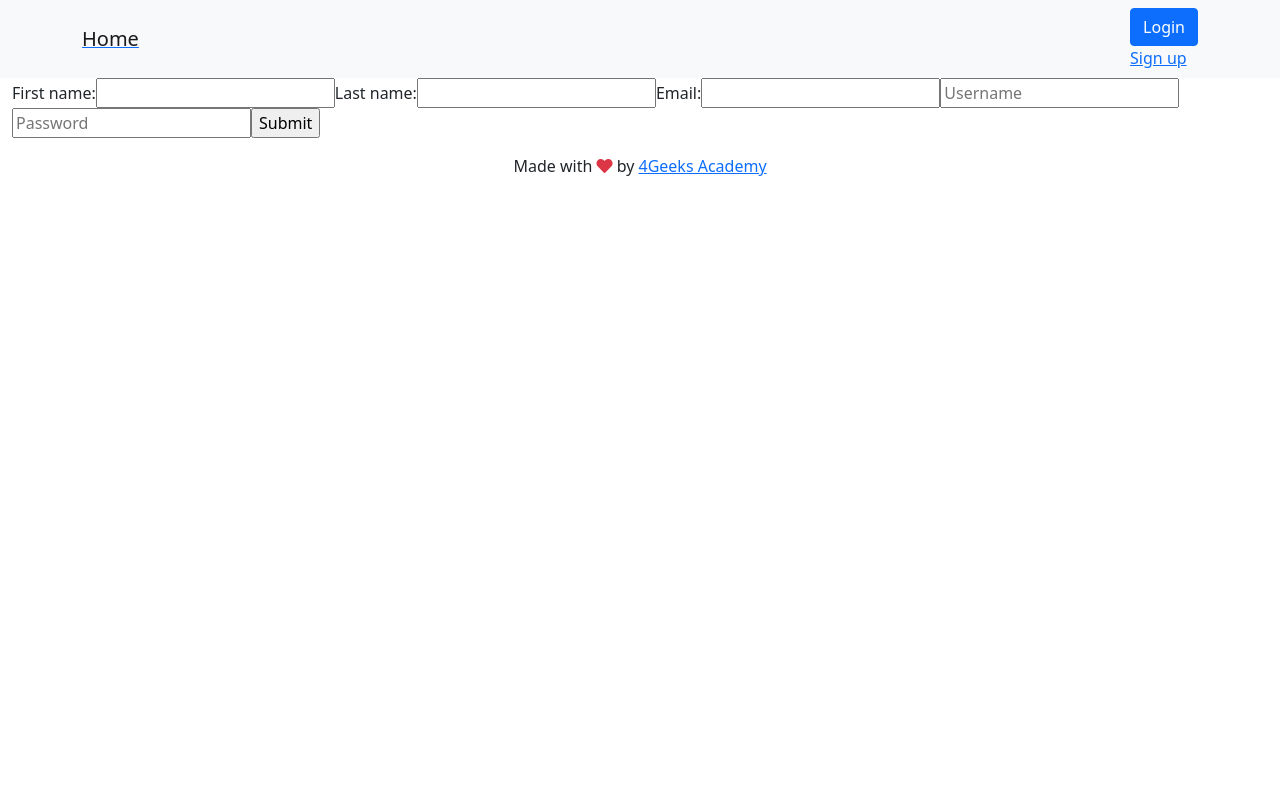
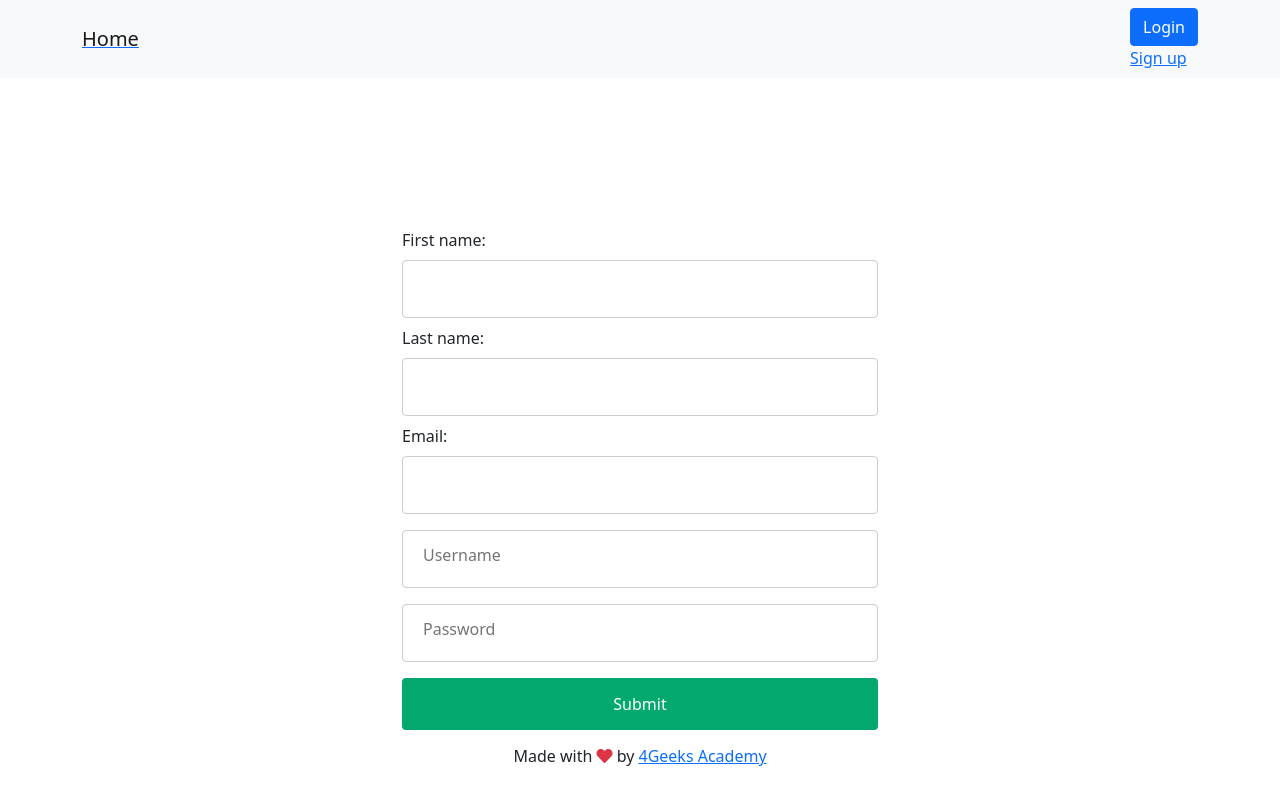
Before and after one commit to Minimage/StoryTime_App, a React app: page /signup in a window 1280 px wide. Built offline with nearby package versions, Linux system fonts and the light colour scheme.

Commit message:
commiting

```diff
--- a/src/front/styles/signup.css
+++ b/src/front/styles/signup.css
@@ -1,8 +1,37 @@
-.signup_form {
-    margin: 1000;
-    font-family: inherit;
-    font-size: inherit;
-    line-height: inherit;
-    margin-top: 100px;
-    background-color: blue;
+#signup_form {
+  width: 500px;
+  height: 500px;
+
+  font-family: inherit;
+  font-size: inherit;
+  line-height: inherit;
+  margin-top: 150px;
+  /* background-color: blue; */
 }
+input[type="text"],
+select {
+  width: 100%;
+  padding: 12px 20px 20px 20px;
+  margin: 8px 0;
+  display: inline-block;
+  border: 1px solid #ccc;
+  border-radius: 4px;
+  box-sizing: border-box;
+}
+
+/* Style the submit button */
+input[type="submit"] {
+  width: 100%;
+  background-color: #04aa6d;
+  color: white;
+  padding: 14px 20px;
+  margin: 8px 0;
+  border: none;
+  border-radius: 4px;
+  cursor: pointer;
+}
+
+/* Add a background color to the submit button on mouse-over */
+input[type="submit"]:hover {
+  background-color: #45a049;
+}
```
